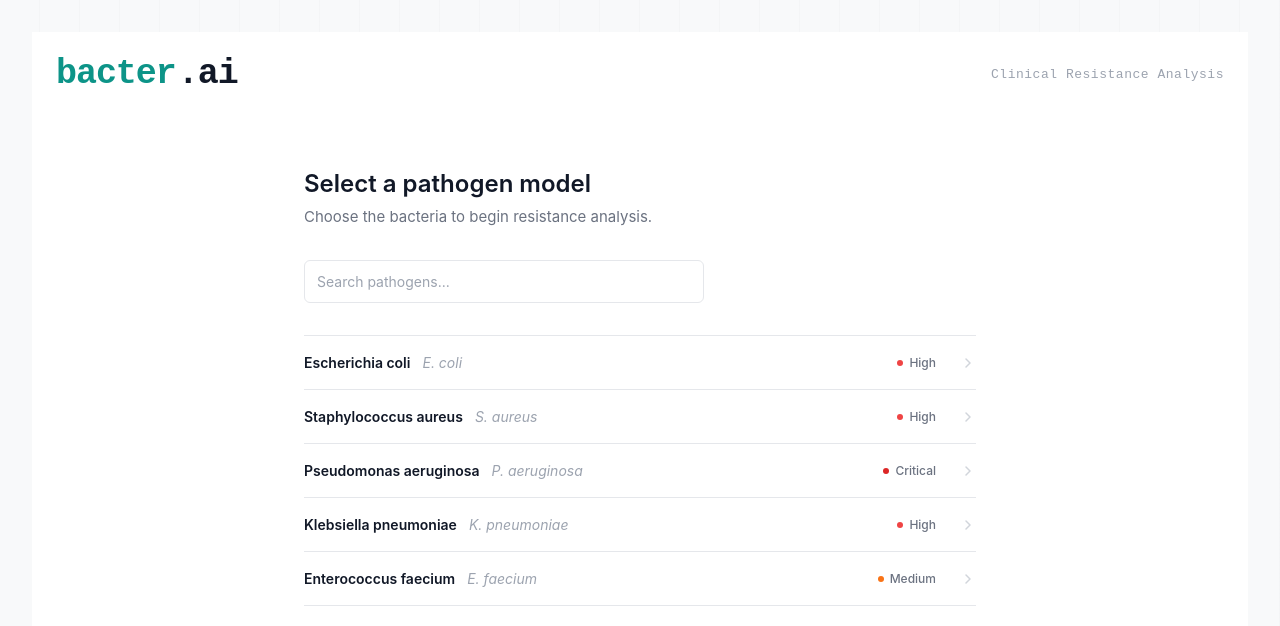
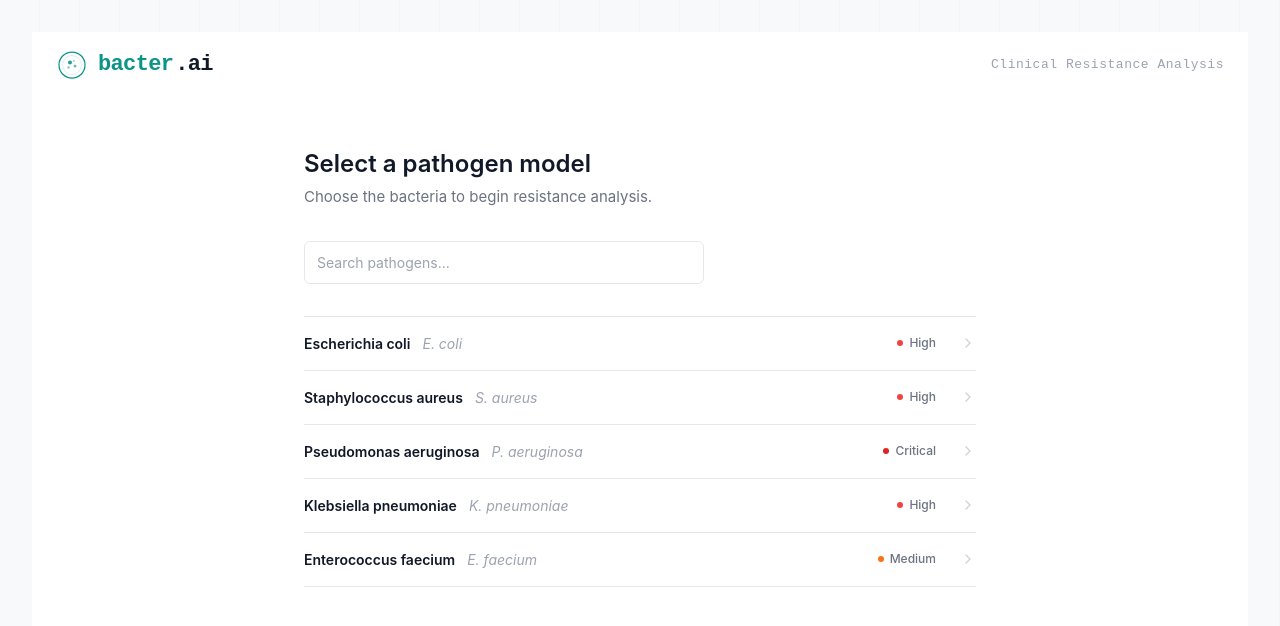
Before and after one commit to edwinthedev/bacter.ai, a React app in the folder frontend/: page / in a window 1280 px wide. Shown: the top 626 px of the page. Built offline with nearby package versions, Linux system fonts and the light colour scheme; the HTML template or start-up script is replaced by a standard one.

Commit message:
added logo

```diff
--- a/frontend/src/App.jsx
+++ b/frontend/src/App.jsx
@@ -122,9 +122,21 @@ const FileIcon = () => (
 // ─── Navbar ───────────────────────────────────────────────────────────────────
 const Navbar = ({ onHome }) => (
   <nav style={{ display: 'flex', alignItems: 'center', justifyContent: 'space-between', padding: '1rem 1.5rem', borderBottom: '1px solid transparent' }}>
-    <div onClick={onHome} style={{ cursor: 'pointer', display: 'flex', alignItems: 'baseline', gap: 2 }}>
-      <span style={{ fontSize: 35, fontWeight: 700, color: '#0d9488', letterSpacing: '-0.03em', fontFamily: 'monospace' }}>bacter</span>
-      <span style={{ fontSize: 35, fontWeight: 700, color: '#111827', letterSpacing: '-0.03em', fontFamily: 'monospace' }}>.ai</span>
+    <div onClick={onHome} style={{ cursor: 'pointer', display: 'flex', alignItems: 'center', gap: 10 }}>
+      {/* Petri dish icon */}
+      <svg width="32" height="32" viewBox="0 0 64 64">
+        <circle cx="32" cy="32" r="26" fill="none" stroke="#0d9488" strokeWidth="2.5"/>
+        <circle cx="32" cy="32" r="19" fill="none" stroke="#0d9488" strokeWidth="1" opacity="0.3"/>
+        <circle cx="28" cy="27" r="4" fill="#0d9488" opacity="0.9"/>
+        <circle cx="38" cy="34" r="3" fill="#0d9488" opacity="0.6"/>
+        <circle cx="25" cy="37" r="2.5" fill="#0d9488" opacity="0.5"/>
+        <circle cx="36" cy="24" r="2" fill="#0d9488" opacity="0.4"/>
+      </svg>
+      {/* Wordmark */}
+      <div style={{ display: 'flex', alignItems: 'baseline', gap: 2 }}>
+        <span style={{ fontSize: 22, fontWeight: 700, color: '#0d9488', letterSpacing: '-0.03em', fontFamily: 'monospace' }}>bacter</span>
+        <span style={{ fontSize: 22, fontWeight: 700, color: '#111827', letterSpacing: '-0.03em', fontFamily: 'monospace' }}>.ai</span>
+      </div>
     </div>
     <span style={{ fontSize: 13, color: '#9ca3af', fontFamily: 'monospace', letterSpacing: '0.04em' }}>Clinical Resistance Analysis</span>
   </nav>
```
